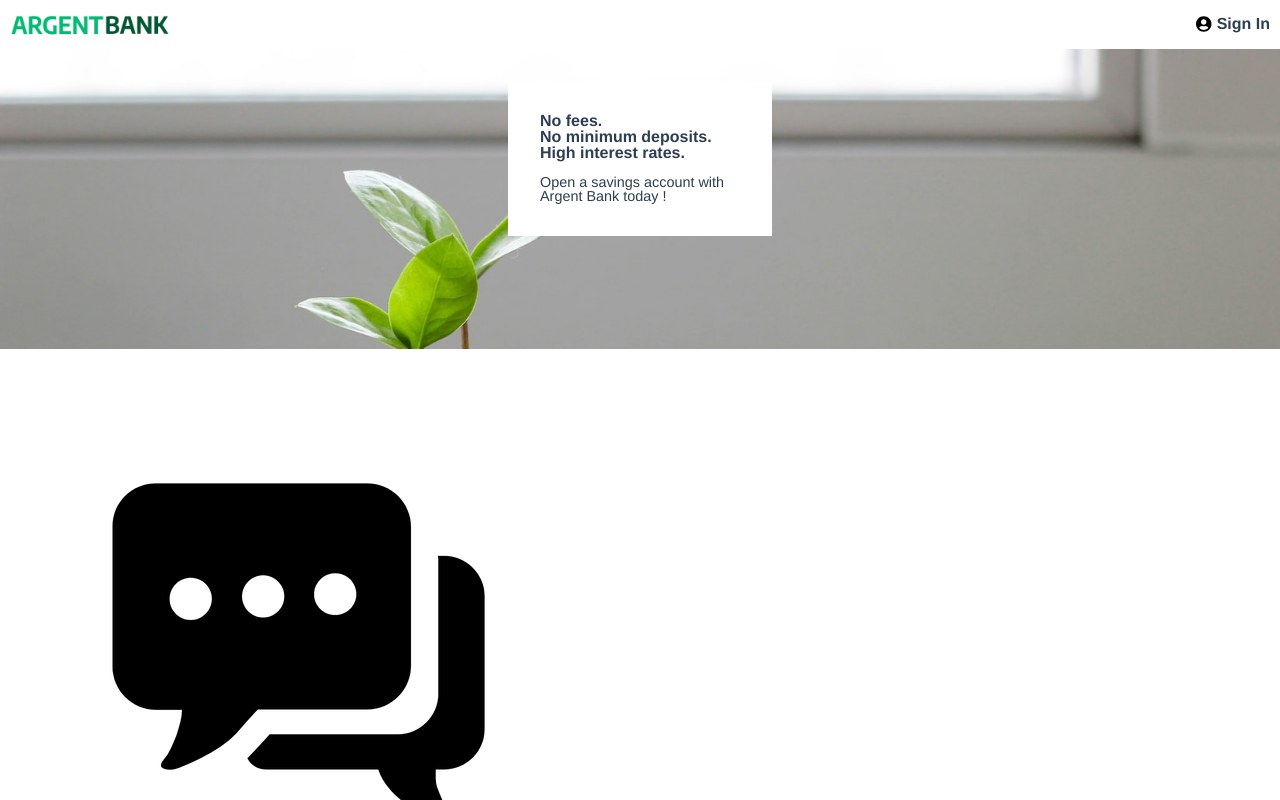
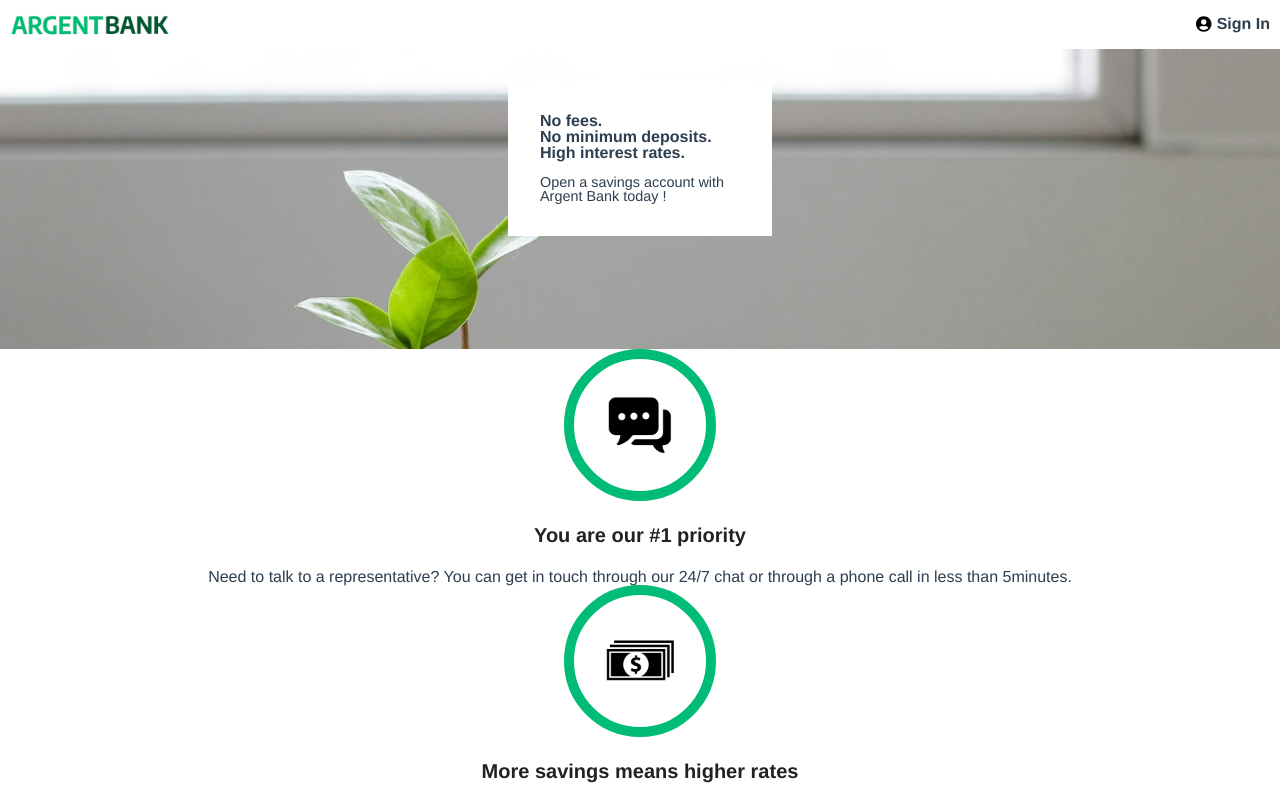
Before and after one commit to damevin/ArgentBank, a React (Create React App) app: page / in a window 1280 px wide. Shown: the top 800 px of the page. Built offline with nearby package versions, Linux system fonts and the light colour scheme.

Commit message:
✨ Create card reinsurances

```diff
--- a/src/components/Cards/CardReinsurance/CardReinsurance.jsx
+++ b/src/components/Cards/CardReinsurance/CardReinsurance.jsx
@@ -3,10 +3,10 @@ import "./CardReinsurance.scss";
 
 export default function CardReinsurance({ reinssurance }) {
 	return (
-		<div class="feature-item">
-			<img src={reinssurance.icon} alt={reinssurance.iconDescription} class="feature-icon" />
-			<h3 class="feature-item-title">{reinssurance.title}</h3>
-			<p>{reinssurance.description}</p>
+		<div className="feature">
+			<img src={reinssurance.icon} alt={reinssurance.iconDescription} className="feature__icon" />
+			<h3 className="feature__title">{reinssurance.title}</h3>
+			<p className="feature__description">{reinssurance.description}</p>
 		</div>
 	);
 }
--- a/src/components/Cards/CardReinsurance/CardReinsurance.scss
+++ b/src/components/Cards/CardReinsurance/CardReinsurance.scss
@@ -0,0 +1,22 @@
+.feature {
+	align-items: center;
+	display: flex;
+	flex-direction: column;
+	gap: 1.5rem;
+	justify-content: center;
+	&__title {
+		color: #222;
+		font-size: 1.25rem;
+		font-weight: bold;
+		text-align: center;
+	}
+	&__icon {
+		border-radius: 50%;
+		border: 10px solid #00bc77;
+		padding: 1rem;
+		width: 100px;
+	}
+	&__description {
+		text-align: center;
+	}
+}
```
